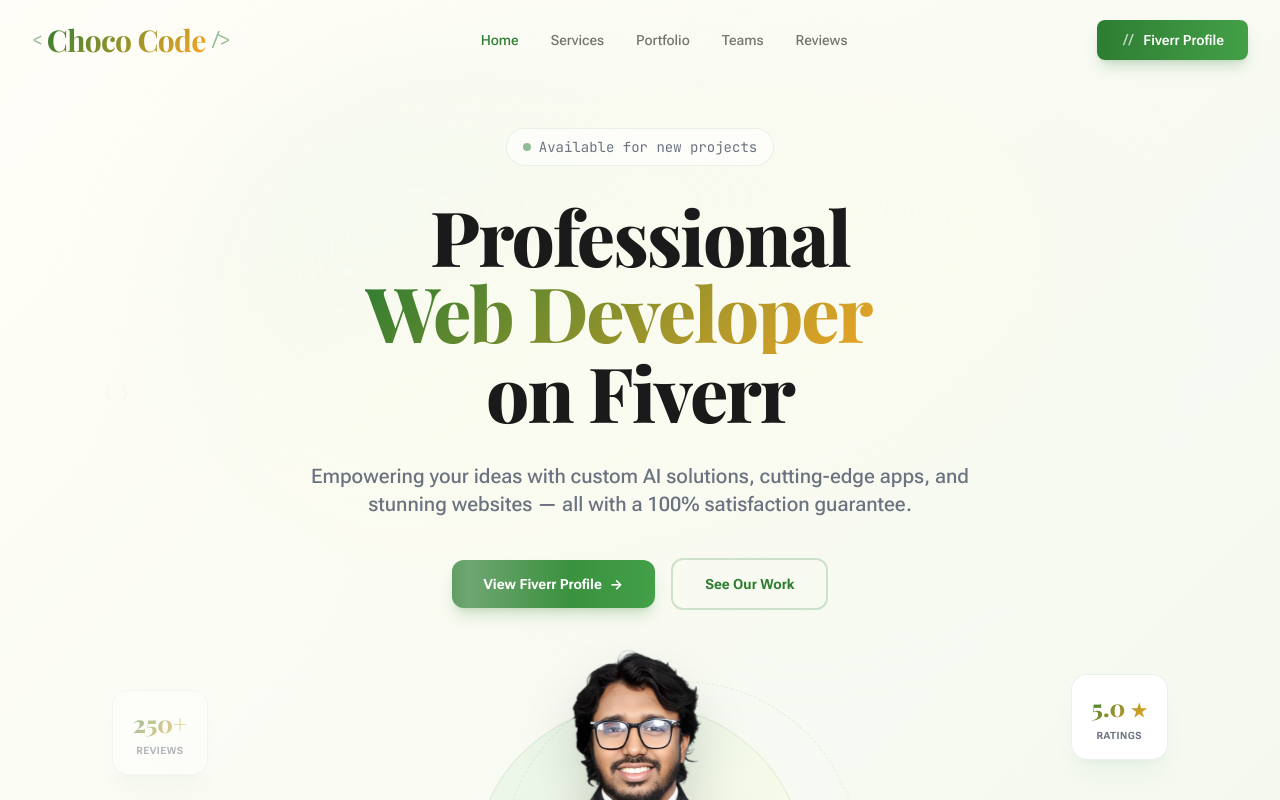
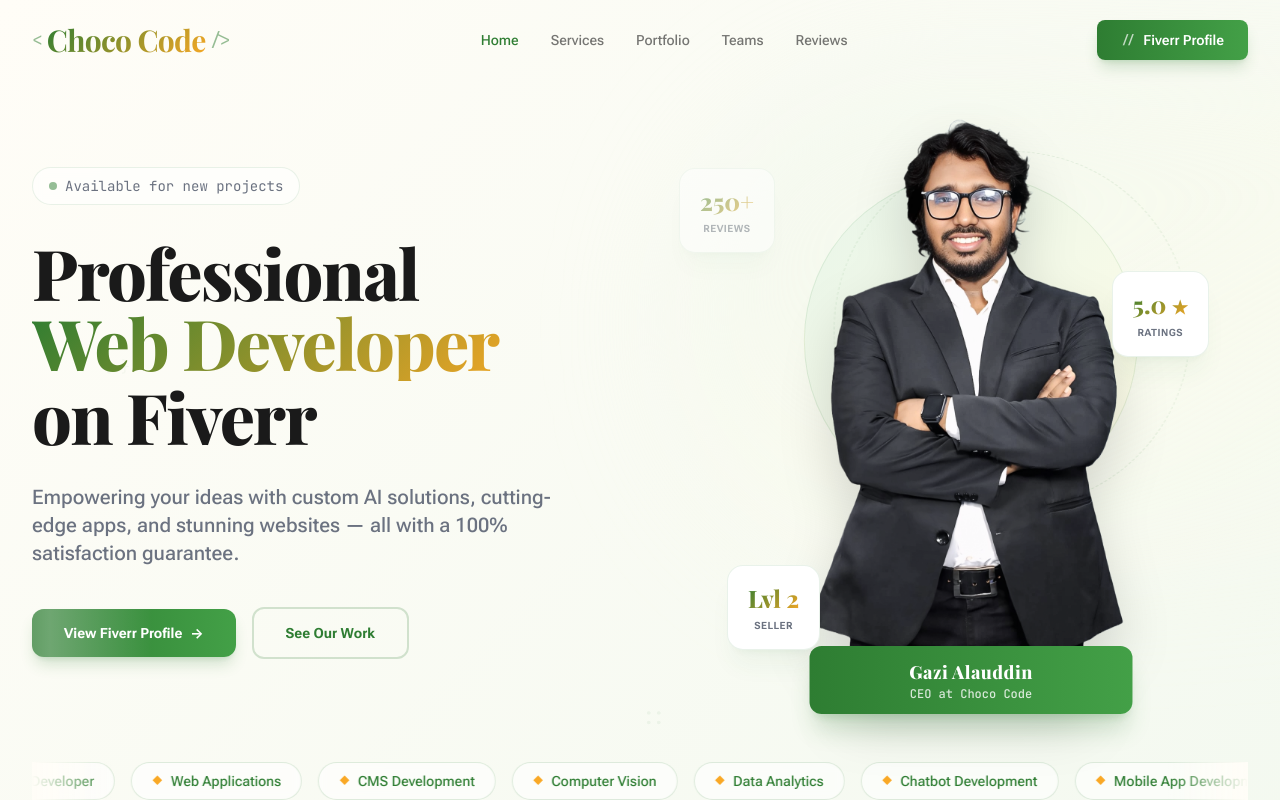
Before and after one commit to SaifulOfficial025/Choco-code-portfolio, a React (Vite) app: page / in a window 1280 px wide. Shown: the top 800 px of the page. Built offline with nearby package versions, Linux system fonts and the light colour scheme; a web font is replaced by a local one.

Commit message:
hero section updated

```diff
--- a/src/Pages/Home/Hero.jsx
+++ b/src/Pages/Home/Hero.jsx
@@ -26,18 +26,19 @@
 
   return (
     <section className="w-full relative pt-32 pb-16 overflow-hidden">
-      <div className="absolute top-20 left-1/2 -translate-x-1/2 w-[900px] h-[500px] bg-gradient-to-br from-cc-green-50/50 via-cc-yellow-50/30 to-transparent rounded-full blur-3xl pointer-events-none"></div>
+      <div className="absolute top-20 right-0 w-[900px] h-[500px] bg-gradient-to-br from-cc-green-50/50 via-cc-yellow-50/30 to-transparent rounded-full blur-3xl pointer-events-none translate-x-1/3"></div>
 
       <div className="max-w-7xl mx-auto px-4 sm:px-6 lg:px-8 relative z-10">
 
-        {/* Centered Hero Content */}
-        <div className="text-center max-w-4xl mx-auto mb-12">
+        <div className="grid grid-cols-1 lg:grid-cols-2 gap-12 lg:gap-8 items-center mb-16">
+          {/* Left Text Content */}
+          <div className="text-center lg:text-left max-w-2xl mx-auto lg:mx-0">
             <div className="inline-flex items-center space-x-2 text-cc-gray font-mono text-sm mb-8 bg-white/60 backdrop-blur-sm px-4 py-2 rounded-full border border-cc-green/10">
               <span className="w-2 h-2 bg-cc-green rounded-full animate-pulse"></span>
               <span>Available for new projects</span>
             </div>
 
-          <h1 className="text-5xl md:text-6xl lg:text-[76px] font-extrabold text-cc-black leading-[1.08] tracking-tight font-serif mb-8">
+            <h1 className="text-5xl md:text-6xl lg:text-[70px] font-extrabold text-cc-black leading-[1.08] tracking-tight font-serif mb-8">
               Professional <br/>
               <span className="text-gradient-choco inline-block min-w-[280px]">
                 {displayText}
@@ -47,13 +48,13 @@
               on Fiverr
             </h1>
 
-          <p className="text-cc-gray text-lg md:text-xl max-w-2xl mx-auto font-medium leading-relaxed mb-10">
+            <p className="text-cc-gray text-lg md:text-xl font-medium leading-relaxed mb-10 lg:pr-8">
               Empowering your ideas with custom AI solutions, cutting-edge apps,
               and stunning websites — all with a 100% satisfaction guarantee.
             </p>
 
             {/* CTA Buttons */}
-          <div className="flex flex-col sm:flex-row items-center justify-center gap-4 mb-12">
+            <div className="flex flex-col sm:flex-row items-center justify-center lg:justify-start gap-4">
               <button className="shimmer-btn bg-gradient-to-r from-cc-green to-cc-green-light text-white text-sm font-bold py-3.5 px-8 rounded-xl transition-all duration-300 flex items-center group shadow-lg shadow-cc-green/20 hover:shadow-cc-green/40 hover:-translate-y-0.5">
                 View Fiverr Profile
                 <span className="ml-2 group-hover:translate-x-1 transition-transform">→</span>
@@ -62,55 +63,56 @@
                 See Our Work
               </button>
             </div>
+
+            {/* Mobile stats row */}
+            <div className="flex items-center justify-center lg:hidden gap-6 mt-12">
+              {[{v:'250+',l:'Reviews'},{v:'5.0 ★',l:'Ratings'},{v:'Lvl 2',l:'Seller'}].map((s,i) => (
+                <div key={i} className="bg-white rounded-xl px-4 py-3 shadow-lg shadow-cc-green/5 border border-cc-green/10 text-center">
+                  <p className="font-extrabold text-lg text-gradient-choco font-serif">{s.v}</p>
+                  <p className="text-[9px] font-bold text-cc-gray uppercase tracking-wider">{s.l}</p>
+                </div>
+              ))}
+            </div>
           </div>
 
-        {/* Floating Stats + Image Row */}
-        <div className="relative max-w-5xl mx-auto">
-          {/* Floating stat badges */}
-          <div className="hidden lg:block absolute -left-4 top-8 z-20 animate-float" style={{animationDelay: '0s'}}>
+          {/* Right Image Content */}
+          <div className="relative w-full max-w-[450px] mx-auto lg:ml-auto mt-8 lg:mt-0">
+            {/* Floating stat badges - absolute positioned relative to image container */}
+            <div className="hidden lg:block absolute -left-12 top-10 z-20 animate-float" style={{animationDelay: '0s'}}>
               <div className="bg-white rounded-2xl px-5 py-4 shadow-xl shadow-cc-green/5 border border-cc-green/10 text-center">
                 <p className="font-extrabold text-2xl text-gradient-choco font-serif">250+</p>
                 <p className="text-[10px] font-bold text-cc-gray uppercase tracking-wider mt-1">Reviews</p>
               </div>
             </div>
 
-          <div className="hidden lg:block absolute -right-4 top-4 z-20 animate-float" style={{animationDelay: '1s'}}>
+            <div className="hidden lg:block absolute -right-8 top-1/4 z-20 animate-float" style={{animationDelay: '1s'}}>
               <div className="bg-white rounded-2xl px-5 py-4 shadow-xl shadow-cc-green/5 border border-cc-green/10 text-center">
                 <p className="font-extrabold text-2xl text-gradient-choco font-serif">5.0 <span className="text-cc-yellow text-lg">★</span></p>
                 <p className="text-[10px] font-bold text-cc-gray uppercase tracking-wider mt-1">Ratings</p>
               </div>
             </div>
 
-          <div className="hidden lg:block absolute left-8 bottom-8 z-20 animate-float" style={{animationDelay: '2s'}}>
+            <div className="hidden lg:block absolute left-0 bottom-12 z-20 animate-float" style={{animationDelay: '2s'}}>
               <div className="bg-white rounded-2xl px-5 py-4 shadow-xl shadow-cc-green/5 border border-cc-green/10 text-center">
                 <p className="font-extrabold text-2xl text-gradient-choco font-serif">Lvl 2</p>
                 <p className="text-[10px] font-bold text-cc-gray uppercase tracking-wider mt-1">Seller</p>
               </div>
             </div>
 
-          {/* Profile Image - centered */}
-          <div className="relative w-full max-w-[380px] mx-auto">
+            {/* Profile Image */}
+            <div className="relative w-full max-w-[380px] mx-auto lg:mr-4">
               <div className="absolute top-[8%] left-1/2 transform -translate-x-1/2 w-[88%] aspect-square rounded-full bg-gradient-to-br from-cc-green-50 to-cc-yellow-50 border border-cc-green/10 -z-10"></div>
               <div className="absolute top-[4%] left-1/2 -translate-x-1/2 w-[94%] aspect-square rounded-full border border-dashed border-cc-green/10 animate-[spin_30s_linear_infinite] -z-10"></div>
 
               <img src="/Gazi vai-Uu6qjG0T.png" alt="Gazi Alauddin" className="w-full h-auto object-contain relative z-10 scale-105 origin-bottom drop-shadow-2xl" />
 
-            <div className="absolute -bottom-4 left-1/2 transform -translate-x-1/2 w-[80%] z-20">
+              <div className="absolute -bottom-4 left-1/2 transform -translate-x-1/2 w-[85%] z-20">
                 <div className="bg-gradient-to-r from-cc-green to-cc-green-light text-white text-center py-3 rounded-xl shadow-xl shadow-cc-green/20">
                   <h3 className="font-extrabold text-lg tracking-wide font-serif">Gazi Alauddin</h3>
                   <p className="text-xs font-medium text-white/80 font-mono">CEO at Choco Code</p>
                 </div>
               </div>
             </div>
-
-          {/* Mobile stats row */}
-          <div className="flex items-center justify-center gap-6 mt-10 lg:hidden">
-            {[{v:'250+',l:'Reviews'},{v:'5.0 ★',l:'Ratings'},{v:'Lvl 2',l:'Seller'}].map((s,i) => (
-              <div key={i} className="bg-white rounded-xl px-4 py-3 shadow-lg shadow-cc-green/5 border border-cc-green/10 text-center">
-                <p className="font-extrabold text-lg text-gradient-choco font-serif">{s.v}</p>
-                <p className="text-[9px] font-bold text-cc-gray uppercase tracking-wider">{s.l}</p>
-              </div>
-            ))}
           </div>
         </div>
 
```
Lines whose indentation alone changed are shown as unchanged.
